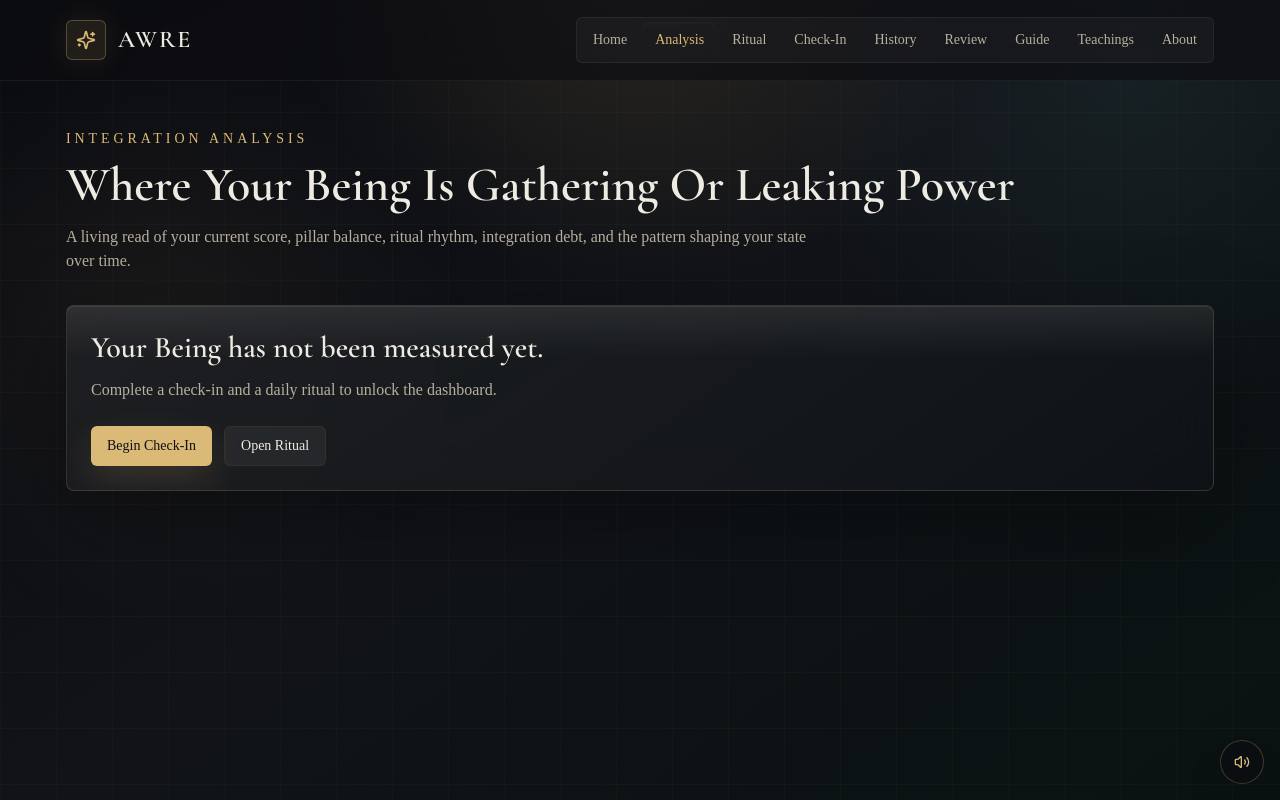
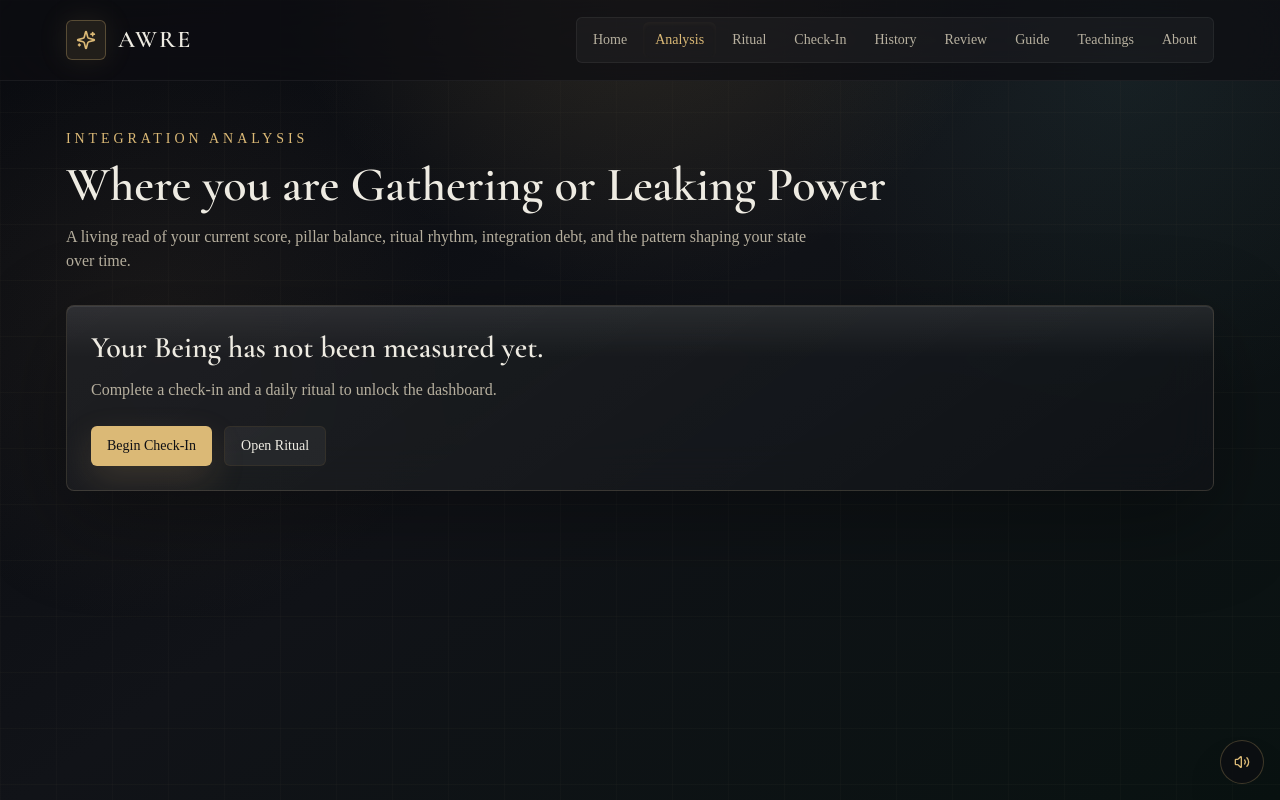
Before and after one commit to ewaters239811/awre, a Next.js app: page /dashboard in a window 1280 px wide. Built offline with nearby package versions, Linux system fonts and the light colour scheme.

Commit message:
Update analysis headline copy

```diff
--- a/components/being-dashboard.tsx
+++ b/components/being-dashboard.tsx
@@ -75,7 +75,7 @@ export function BeingDashboard() {
     <main className="container py-8 md:py-12">
       <section className="mx-auto max-w-6xl">
         <p className="awre-page-kicker">Integration Analysis</p>
-        <h1 className="awre-page-title">Where Your Being Is Gathering Or Leaking Power</h1>
+        <h1 className="awre-page-title">Where you are Gathering or Leaking Power</h1>
         <p className="mt-4 max-w-3xl text-muted-foreground">
           A living read of your current score, pillar balance, ritual rhythm,
           integration debt, and the pattern shaping your state over time.
```
